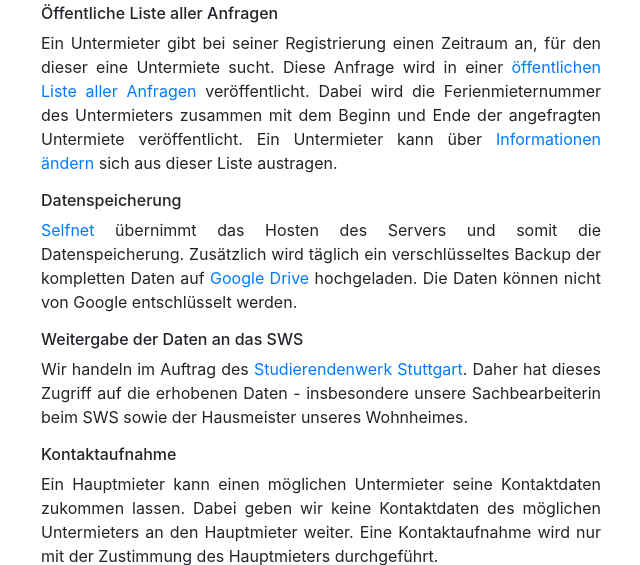
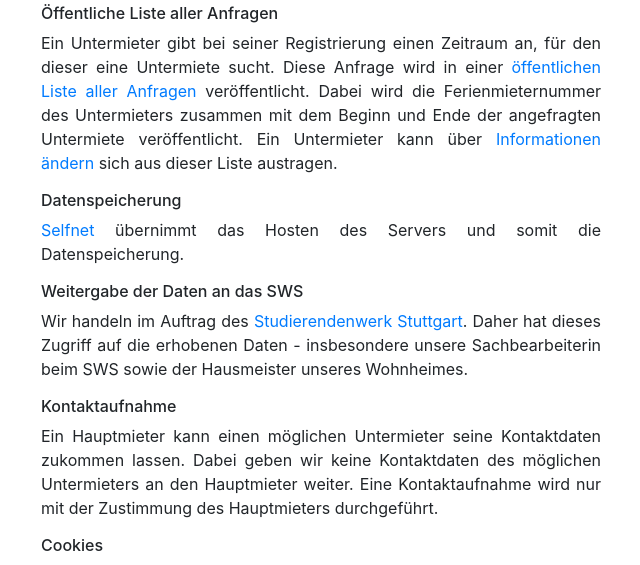
Before and after one commit to milesstoetzner/straussi3-subtenancy, a Django app: page /impressum/ in a window 1280 px wide. Shown: the part 1942-2507 px from the top of the page, without its empty margins (319-959 px from the left). Run offline with Django 3.2, Linux system fonts and the light colour scheme; parts of the project's set-up code (start-up, migrations or seed data) failed here and were passed over; some libraries are stand-ins or nearby versions.

Commit message:
drop encrypted gdrive

```diff
--- a/tenants/templates/subtenancy/legal_notice.html
+++ b/tenants/templates/subtenancy/legal_notice.html
@@ -112,9 +112,7 @@
             <h6>Datenspeicherung</h6>
 
             <p class="text-block"><a href="https://www.selfnet.de/" target="_blank">Selfnet</a> übernimmt das Hosten des
-                Servers und somit die Datenspeicherung. Zusätzlich wird täglich ein verschlüsseltes Backup der kompletten Daten auf
-                <a href="https://www.google.com/drive/" target="_blank">Google Drive</a> hochgeladen.
-                Die Daten können nicht von Google entschlüsselt werden.</p>
+                Servers und somit die Datenspeicherung.</p>
 
             <h6>Weitergabe der Daten an das SWS</h6>
 
```
